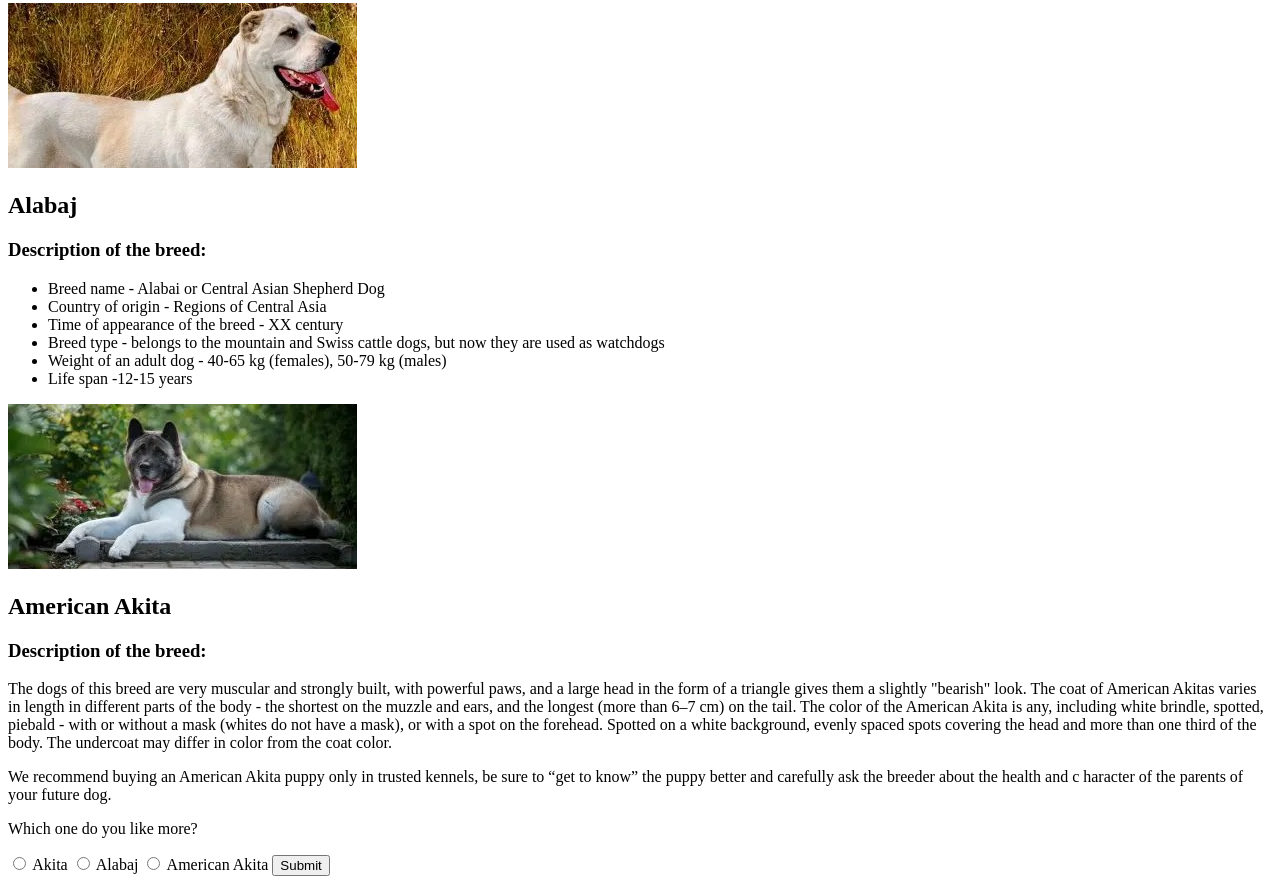
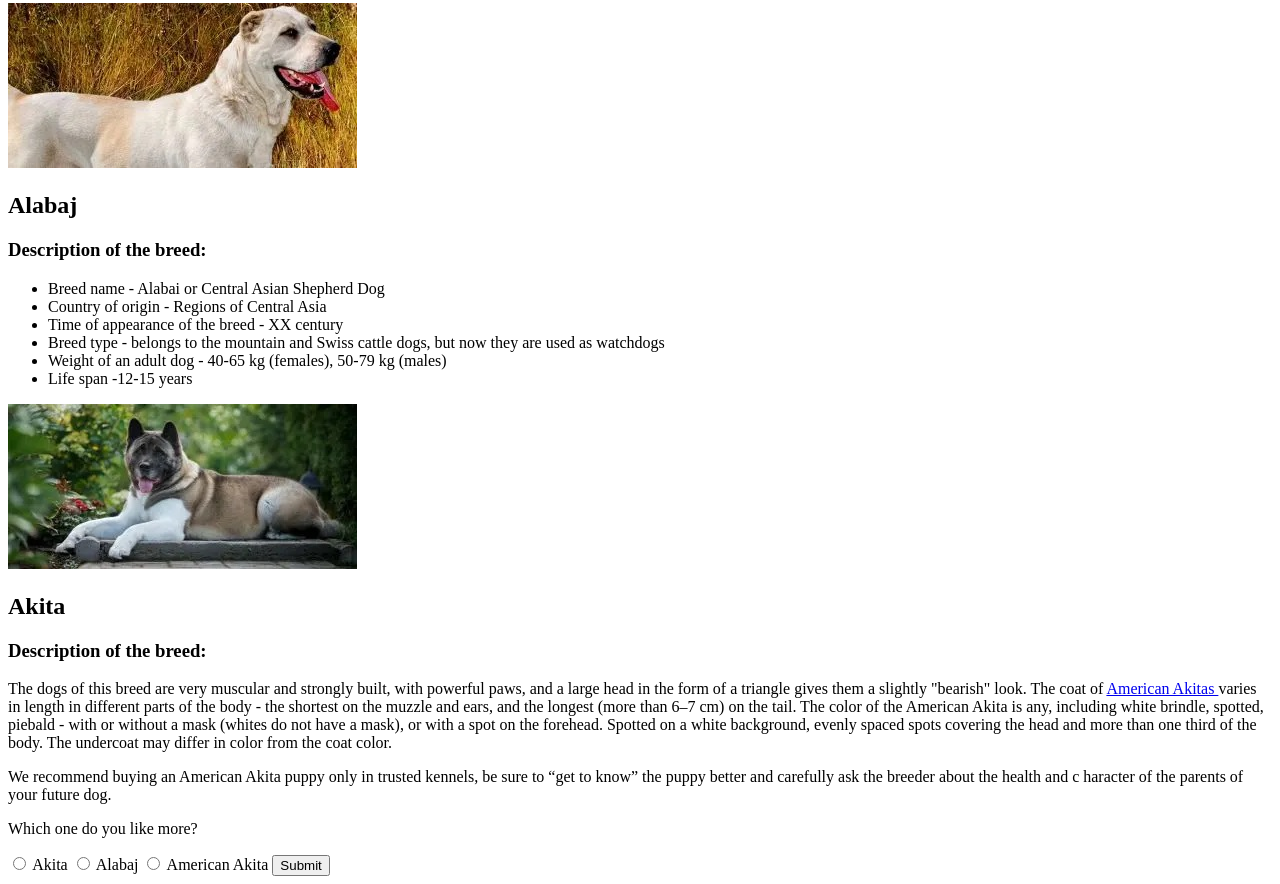
Before and after one commit to Maznnn/717-html, a plain HTML site: page index.html in a window 1280 px wide. Shown: the part 532-1416 px from the top of the page. Drawn offline with Linux system fonts and the light colour scheme.

Commit message:
version 14:04 05/10/22

```diff
--- a/index.html
+++ b/index.html
@@ -70,7 +70,7 @@
     <div>
         <img src="img/am_akita.jpg" alt="American Akita">
         <p>
-        <h2>American Akita</h2>
+        <h2>Akita</h2>
         </p>
         <p>
         <h3>Description of the breed:</h3>
@@ -78,8 +78,8 @@
         <p>The dogs of this breed are very muscular
             and strongly built, with powerful paws, and
             a large head in the form of a triangle gives
-            them a slightly "bearish" look. The coat of
-            American Akitas varies in length in different
+            them a slightly "bearish" look. The coat of <a href="#">
+            American Akitas </a> varies in length in different
             parts of the body - the shortest on the muzzle
             and ears, and the longest (more than 6–7 cm)
             on the tail. The color of the American
```
